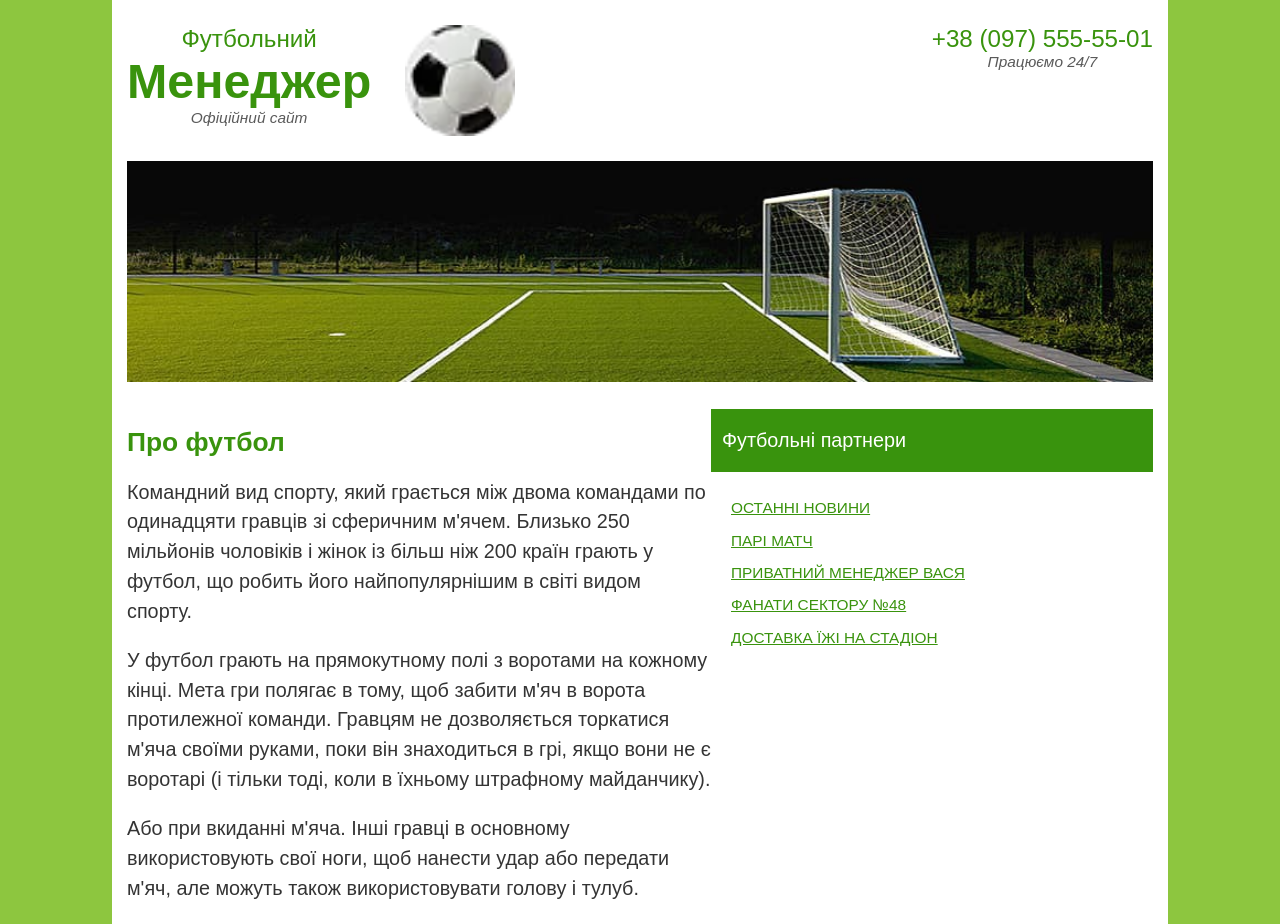
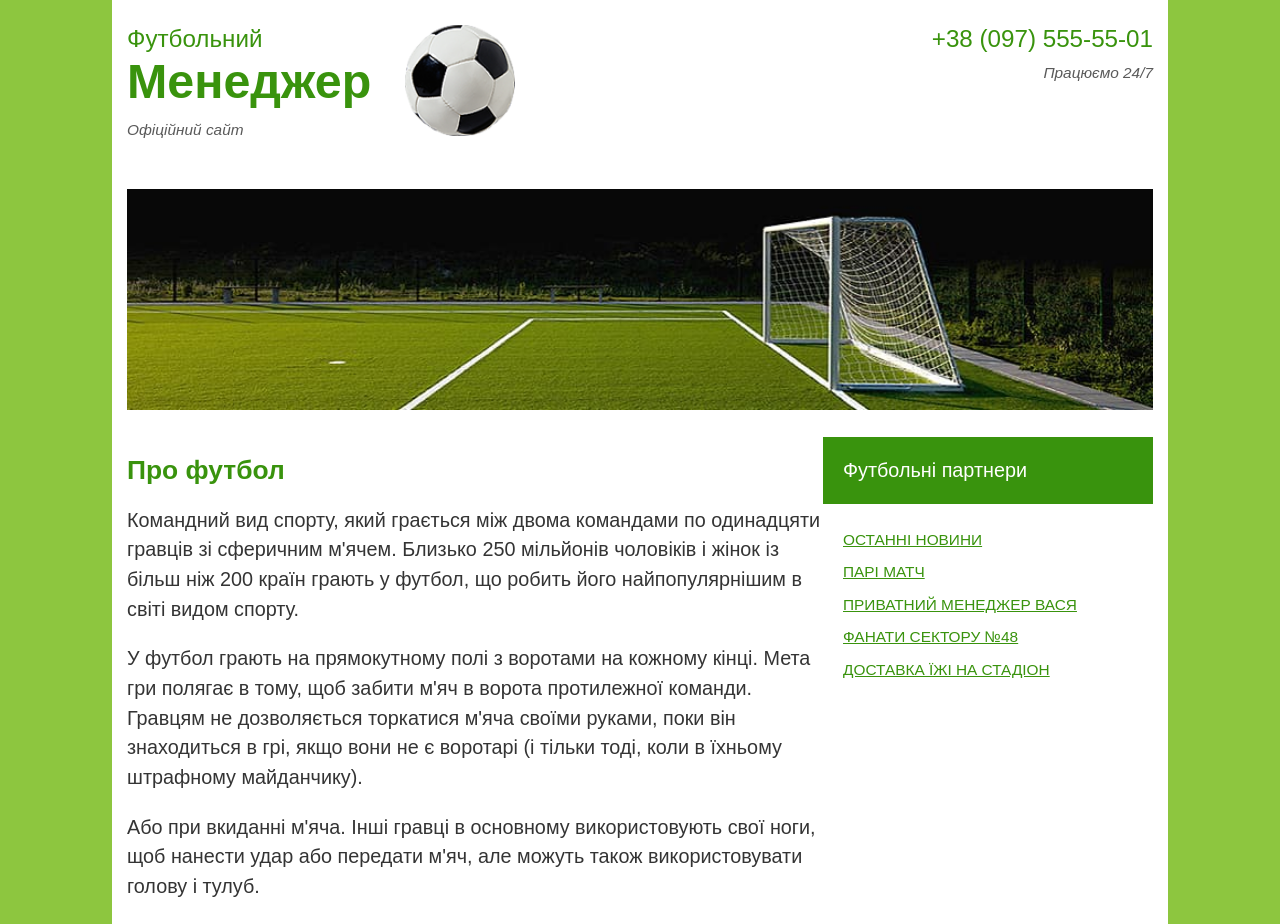
Before and after one commit to KilibikY/Football-Oldd, a plain HTML site: page index.html in a window 1280 px wide. Shown: the top 924 px of the page. Drawn offline with Linux system fonts and the light colour scheme.

Commit message:
mo mo mo mo mo mo monster kill kill

```diff
--- a/css/style.css
+++ b/css/style.css
@@ -34,6 +34,7 @@ html {
 
 
 .logo p {
+    padding-bottom: 12px;
     text-align: center;
     margin: 0;
     font-size: 22rem;
@@ -56,8 +57,16 @@ html {
     text-align: center;
 }
 
-.logo i,
 .contacts i {
+    padding-top: 11px;
+    display: block;
+    font-size: 14rem;
+    color: #5a5a5a;
+}
+
+.logo i {
+    padding-bottom: 13px;
+    padding-top: 12px;
     display: block;
     font-size: 14rem;
     color: #5a5a5a;
@@ -86,7 +95,7 @@ html {
 }
 
 .footer {
-    padding: 15px;
+    padding: 15rem;
     margin: 0 -15px;
     background-color: #39930d;
     font-size: 14rem;
@@ -117,16 +126,14 @@ html {
     color: #343434;
 }
 
-.main_text {
-    max-width: 584px;
-}
+
 
 .header {
     padding: 25px 0;
 }
 
 .menu p {
-    padding: 20px 11px;
+    padding: 22px 20px;
 }
 .menu ul {
     margin: 0;
@@ -157,21 +164,45 @@ html {
         flex-wrap: nowrap;
     }
     html {
-        font-size: 1.2px;
+        font-size: 0.8px;
+    }
+    .logo p {
+        text-align: left;
+    }
+    .contacts i {
+        text-align: right;
     }
 }
 @media screen and (min-width: 1024px) {
     html {
         font-size: 1.1px;
     }
+    .logo p {
+        text-align: left;
+    }
+    .contacts i {
+        text-align: right;
+    }
 }
 @media screen and (min-width: 1440px) {
     html {
         font-size: 1.5px;
+    }
+    .logo p {
+        text-align: left;
+    }
+    .contacts i {
+        text-align: right;
     }
 }
 @media screen and (min-width: 1920px) {
     html {
         font-size: 2.1px;
     }
+    .logo p {
+        text-align: left;
+    }
+    .contacts i {
+        text-align: right;
+    }
 }
--- a/index.html
+++ b/index.html
@@ -16,12 +16,11 @@
                             <b>Менеджер</b>
                             <i>Офіційний сайт</i></p>
                         <picture>
-                            <sourse scrset="img/ball.webp" type="image/png"><img src="img/ball.webp" alt="" class="ball"></sourse>
+                            <sourse scrset="img/ball.png" type="image/png"><img src="img/ball.png" alt="" class="ball"></sourse>
                         </picture>
                     </div>
                     <div class="contacts">
-                        <p>+38 (097) 555-55-01
-                            <i>Працюємо 24/7</i></p>
+                        <p>+38 (097) 555-55-01<i>Працюємо 24/7</i></p>
                     </div>
                 </div>
                 <picture>
```
Also changed, not shown: img/ball.png (added), img/ball.webp (deleted).
